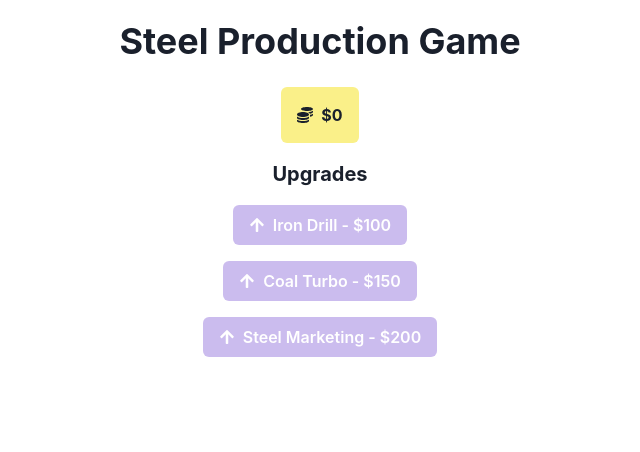
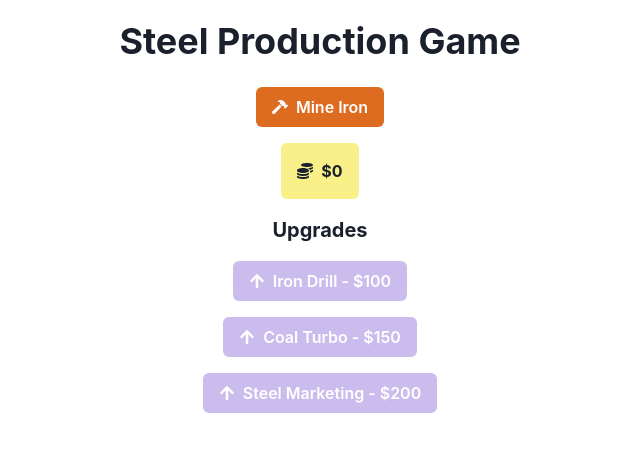
Before and after one commit to GPT-Engineer-App-Dev/steel-maker, a React (Vite) app: page / in a window 1280 px wide. Shown: the top 452 px of the page, without its empty margins (320-960 px from the left). Built offline with nearby package versions, Linux system fonts and the light colour scheme.

Commit message:
Added a button to mine iron in the Index component.
make it so you can get iron

```diff
--- a/src/pages/Index.jsx
+++ b/src/pages/Index.jsx
@@ -1,5 +1,5 @@
 import React, { useState } from "react";
-import { Container, Heading, Stack, useToast } from "@chakra-ui/react";
+import { Button, Container, Heading, Stack, useToast } from "@chakra-ui/react";
 import MoneyDisplay from "../components/MoneyDisplay";
 import { FaHammer, FaFire, FaMountain, FaCoins } from "react-icons/fa";
 import Upgrades from "../components/Upgrades";
@@ -63,6 +63,9 @@ const Index = () => {
         Steel Production Game
       </Heading>
       <Stack spacing={4} align="center">
+        <Button leftIcon={<FaHammer />} colorScheme="orange" onClick={mineIron}>
+          Mine Iron
+        </Button>
         <MoneyDisplay money={money} />
         <Upgrades money={money} onPurchaseUpgrade={purchaseUpgrade} />
       </Stack>
```
